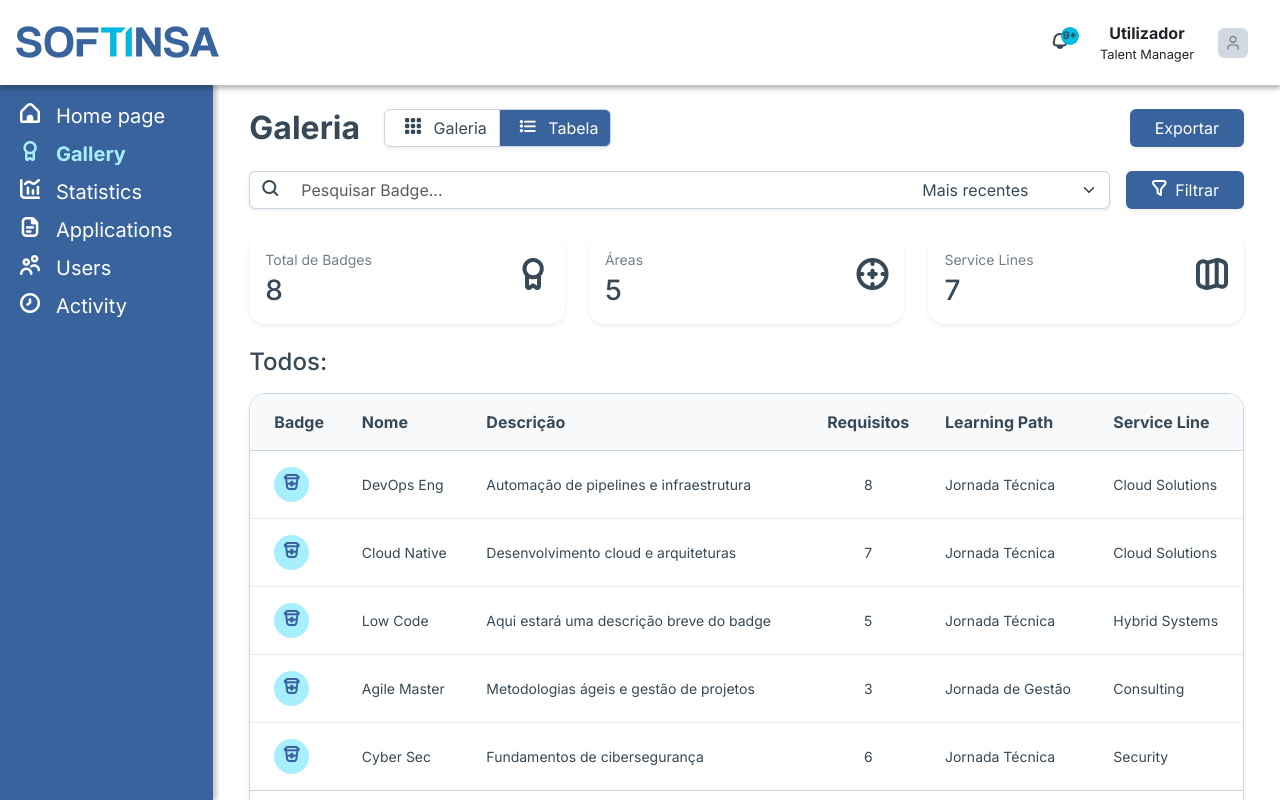
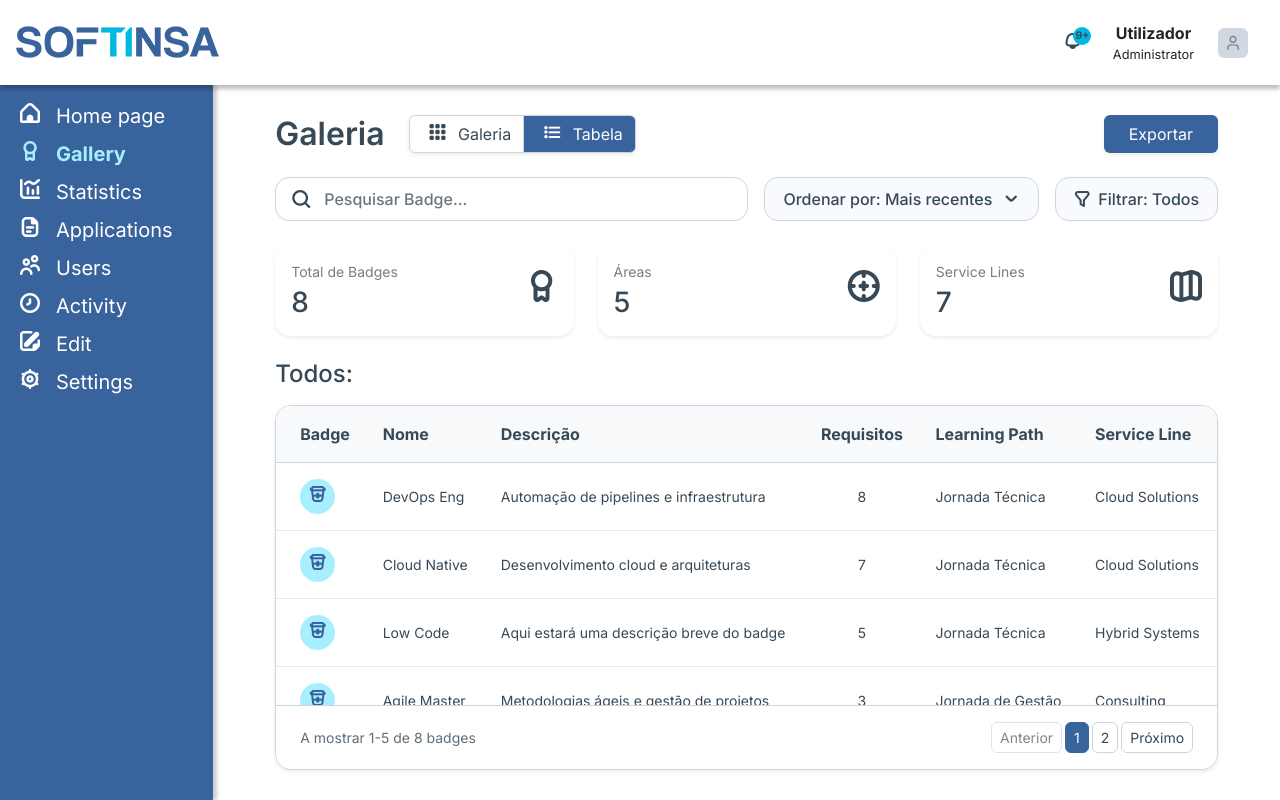
Before and after one commit to tiiago2/App-Web-PINT, a React (Vite) app in the folder softinsa_pint/: page /galeria in a window 1280 px wide. Built offline with nearby package versions, Linux system fonts and the light colour scheme; some icons are missing.

Commit message:
atualizações com os componentes do caprichoso

```diff
--- a/softinsa_pint/src/App.jsx
+++ b/softinsa_pint/src/App.jsx
@@ -33,7 +33,7 @@ function App() {
     //-------------trocar para base dados
     id: 1,
     nome: "Utilizador",
-    cargo: "talent",
+    cargo: "admin",
     foto: user_logo, // a imagem que importaste no topo
     ultimoLogin: new Date("2026-04-10"),
   });
@@ -233,6 +233,7 @@ function App() {
           />
           {/*<Route path="/candidaturas" element={} />*/}
           <Route path="/galeria" element={<Galeria />} />
+          <Route path="/editar" element={<EditarAdmin />} />
           <Route path="/definicoes" element={<DefinicoesAdmin />} />
           <Route path="/atividade" element={<Atividade />} />
           <Route path="/" element={<Navigate to="/home" replace />} />
--- a/softinsa_pint/src/pages/Administrador/definicoes_Admin.css
+++ b/softinsa_pint/src/pages/Administrador/definicoes_Admin.css
@@ -1,5 +1,5 @@
 .definicoes-container {
-  padding: 2rem;
+  padding: var(--margem-superior-conteudo) var(--margem-lateral-conteudo);
   background-color: var(--fundo);
   height: 100%;
   overflow-y: auto;
@@ -8,12 +8,6 @@
 .form-switch .form-check-input:checked {
   background-color: var(--barra_lateral);
   border-color: var(--barra_lateral);
-}
-
-.definicoes-title {
-  color: var(--fontes);
-  font-weight: 700;
-  margin-bottom: 1.5rem;
 }
 
 .tabs-container {
@@ -109,89 +103,3 @@
   background-color: var(--selecao);
   border-color: var(--contorno);
 }
-
-/* ── Custom Dropdown ──────────────────────────────────────────── */
-
-.def-dropdown-wrap {
-  position: relative;
-  max-width: 300px;
-}
-
-.def-filtro-btn {
-  border: 1px solid var(--outline, #cad5e2);
-  border-radius: 10px;
-  background: transparent;
-  color: var(--fontes, #374957);
-  font-size: 0.85rem;
-  padding: 8px 14px;
-  cursor: pointer;
-  display: flex;
-  align-items: center;
-  gap: 8px;
-  transition:
-    background 0.15s,
-    border-color 0.15s;
-  width: 100%;
-}
-
-.def-filtro-btn:hover {
-  background: #f0f4f8;
-}
-
-.def-filtro-btn.active {
-  background-color: #f0f4f8;
-  border-color: #39639c;
-}
-
-.def-dropdown {
-  position: absolute;
-  top: calc(100% + 6px);
-  left: 0;
-  background: #ffffff;
-  border: 1px solid #cad5e2;
-  border-radius: 12px;
-  width: 100%;
-  box-shadow: 0 4px 16px rgba(0, 0, 0, 0.1);
-  z-index: 10;
-  padding: 8px 0;
-  animation: defFadeIn 0.12s ease;
-}
-
-@keyframes defFadeIn {
-  from {
-    opacity: 0;
-    transform: translateY(-4px);
-  }
-  to {
-    opacity: 1;
-    transform: translateY(0);
-  }
-}
-
-.def-dropdown-header {
-  font-size: 0.75rem;
-  font-weight: 600;
-  color: #374957;
-  padding: 4px 14px 8px;
-  border-bottom: 1px solid #e9ecef;
-  margin-bottom: 4px;
-  letter-spacing: 0.02em;
-}
-
-.def-dropdown-item {
-  padding: 8px 14px;
-  font-size: 0.85rem;
-  color: #374957;
-  cursor: pointer;
-  transition: background 0.12s;
-}
-
-.def-dropdown-item:hover {
-  background-color: #f0f4f8;
-}
-
-.def-dropdown-item.selected {
-  color: #39639c;
-  font-weight: 600;
-  background-color: #eef4ff;
-}
--- a/softinsa_pint/src/pages/Administrador/definicoes_Admin.jsx
+++ b/softinsa_pint/src/pages/Administrador/definicoes_Admin.jsx
@@ -1,6 +1,7 @@
 import React, { useState } from "react";
 import { useTranslation } from "react-i18next";
 import { TabsAdmin } from "../../components/ui/TabsAdmin";
+import BotaoDropdown from "../../components/ui/BotaoDropdown/BotaoDropdown";
 import "./definicoes_Admin.css";
 
 function DefinicoesAdmin() {
@@ -161,7 +162,7 @@ function DefinicoesAdmin() {
 
   return (
     <div className="definicoes-container w-100">
-      <h1 className="definicoes-title">{t("definicoes")}</h1>
+      <h1 className="texto-titulo-principal mb-4">{t("definicoes")}</h1>
 
       {/* Navegação de Abas */}
       <TabsAdmin
@@ -177,44 +178,17 @@ function DefinicoesAdmin() {
             <h3 className="section-title">{t("niveis_permissoes")}</h3>
             <p className="section-subtitle">{t("gerir_roles")}</p>
 
-            <div className="mt-4 def-dropdown-wrap" ref={dropdownRef}>
+            <div className="mt-4">
               <label className="form-label fw-medium mb-2">
                 Selecionar Tipo de Utilizador
               </label>
-              <div>
-                <button
-                  className={`def-filtro-btn ${dropdownAberto ? "active" : ""}`}
-                  onClick={() => setDropdownAberto((o) => !o)}
-                  style={{ minWidth: "200px", justifyContent: "space-between" }}
-                >
-                  {roleSelecionada
-                    ? t(roleSelecionada)
-                    : "-- Selecione uma opção --"}
-                  <i
-                    className="fi fi-br-angle-small-down"
-                    style={{ fontSize: "0.9rem" }}
-                  ></i>
-                </button>
-
-                {dropdownAberto && (
-                  <div className="def-dropdown mt-1">
-                    <div className="def-dropdown-header">
-                      Tipos de Utilizador
-                    </div>
-                    {roles.map((op) => (
-                      <div
-                        key={op}
-                        className={`def-dropdown-item ${roleSelecionada === op ? "selected" : ""}`}
-                        onClick={() => {
-                          setRoleSelecionada(op);
-                          setDropdownAberto(false);
-                        }}
-                      >
-                        {t(op)}
-                      </div>
-                    ))}
-                  </div>
-                )}
+              <div style={{ maxWidth: "300px" }}>
+                <BotaoDropdown
+                  titulo="Selecione uma opção"
+                  valor={roleSelecionada}
+                  opcoes={roles.map((op) => ({ valor: op, label: t(op) }))}
+                  onChange={setRoleSelecionada}
+                />
               </div>
             </div>
 
--- a/softinsa_pint/src/pages/Administrador/editar_Admin.css
+++ b/softinsa_pint/src/pages/Administrador/editar_Admin.css
@@ -1,17 +1,10 @@
 .editar-container {
-    padding: 2rem;
+    padding: var(--margem-superior-conteudo) var(--margem-lateral-conteudo);
     height: 100%;
     display: flex;
     flex-direction: column;
     overflow-y: auto;
     background-color: var(--fundo);
-}
-
-.editar-title {
-    font-size: 2rem;
-    font-weight: 700;
-    color: var(--fontes);
-    margin-bottom: 1.5rem;
 }
 
 .editar-tabs-container {
@@ -127,6 +120,10 @@
     color: var(--barra_lateral);
 }
 
+.action-btn-danger:hover {
+    color: #dc3545;
+}
+
 /* View Toggle (Galeria/Tabela) */
 .view-toggle-container {
     display: inline-flex;
@@ -220,6 +217,14 @@
     transition: opacity 0.2s;
 }
 
+.badge-delete-btn i {
+    display: flex;
+    align-items: center;
+    justify-content: center;
+    margin-top: 1px; /* Ajuste fino ótico para ícones Flaticon */
+    line-height: 1;
+}
+
 .badge-circle:hover .badge-delete-btn {
     opacity: 1;
 }
--- a/softinsa_pint/src/pages/Administrador/editar_Admin.jsx
+++ b/softinsa_pint/src/pages/Administrador/editar_Admin.jsx
@@ -1,6 +1,8 @@
 import React, { useState } from 'react';
 import { useTranslation } from 'react-i18next';
 import { TabsAdmin } from '../../components/ui/TabsAdmin';
+import BarraPesquisa from '../../components/ui/BarraPesquisa/BarraPesquisa';
+import BotaoDropdown from '../../components/ui/BotaoDropdown/BotaoDropdown';
 import './editar_Admin.css';
 
 function EditarAdmin() {
@@ -8,6 +10,9 @@ function EditarAdmin() {
   const [abaAtiva, setAbaAtiva] = useState('badges');
   const [viewMode, setViewMode] = useState('galeria'); // 'galeria' ou 'tabela'
   const [searchTerm, setSearchTerm] = useState('');
+  const [ordenacao, setOrdenacao] = useState('recentes');
+  const [filtro, setFiltro] = useState('');
+  const [visibleBadgesCount, setVisibleBadgesCount] = useState(15);
 
   const abasEditar = [
     { id: 'badges', label: 'Badges' },
@@ -43,6 +48,12 @@ function EditarAdmin() {
     { id: 9, nome: 'Low Code', categoria: 'Hybrid Systems', cor: '#df7983', icon: 'fi-br-trophy' },
     { id: 10, nome: 'Low Code', categoria: 'Hybrid Systems', cor: '#a0e4b8', icon: 'fi-br-database' },
     { id: 11, nome: 'Low Code', categoria: 'Hybrid Systems', cor: '#aec87e', icon: 'fi-br-microchip' },
+    { id: 12, nome: 'React Native', categoria: 'Mobile', cor: '#61dafb', icon: 'fi-br-smartphone' },
+    { id: 13, nome: 'Angular Pro', categoria: 'Web UI', cor: '#dd0031', icon: 'fi-br-browser' },
+    { id: 14, nome: 'CyberSec', categoria: 'Security', cor: '#4a4e69', icon: 'fi-br-shield-check' },
+    { id: 15, nome: 'DevOps Master', categoria: 'Infrastructure', cor: '#f4a261', icon: 'fi-br-server' },
+    { id: 16, nome: 'UI/UX Design', categoria: 'Design', cor: '#e76f51', icon: 'fi-br-palette' },
+    { id: 17, nome: 'Python AI', categoria: 'Data Science', cor: '#2a9d8f', icon: 'fi-br-chart-histogram' },
   ];
 
   // Métricas mock
@@ -52,26 +63,50 @@ function EditarAdmin() {
     totalAreas: 4
   };
 
+  const opcoesOrdenacao = [
+    { valor: "recentes", label: "Mais recentes" },
+    { valor: "antigos", label: "Mais antigos" },
+    { valor: "az", label: "A-Z" },
+    { valor: "za", label: "Z-A" },
+  ];
+
+  const opcoesFiltro = [
+    { valor: "", label: "Todos" },
+    { valor: "learningPath", label: "Learning Path" },
+    { valor: "serviceLine", label: "Service Line" },
+    { valor: "area", label: "Área" },
+  ];
+
   const renderFiltros = () => (
-    <div className="d-flex gap-3 mb-4">
-      <div className="input-group flex-grow-1 shadow-sm border rounded-pill overflow-hidden bg-white">
-        <span className="input-group-text bg-white border-0 ps-3">
-          <i className="fi fi-br-search text-muted"></i>
-        </span>
-        <input
-          type="text"
-          className="form-control border-0 shadow-none bg-white"
+    <div className="d-flex flex-column flex-xl-row align-items-stretch gap-3 mb-4">
+      <div className="flex-grow-1">
+        <BarraPesquisa
+          valor={searchTerm}
+          onChange={setSearchTerm}
           placeholder={`Pesquisar ${abaAtiva.replace('_', ' ')}...`}
-          value={searchTerm}
-          onChange={(e) => setSearchTerm(e.target.value)}
         />
-        <span className="input-group-text bg-white border-0 pe-3 text-muted" style={{fontSize: '0.85rem', cursor: 'pointer'}}>
-          Mais recentes <i className="fi fi-br-angle-down ms-1"></i>
-        </span>
       </div>
-      <button className="btn rounded-pill px-4 text-white shadow-sm d-flex align-items-center gap-2" style={{ backgroundColor: 'var(--barra_lateral)' }}>
-        <i className="fi fi-br-filter"></i> Filtrar
-      </button>
+
+      <div style={{ minWidth: '180px' }}>
+        <BotaoDropdown
+          titulo="Ordenar por"
+          valor={ordenacao}
+          opcoes={opcoesOrdenacao}
+          onChange={setOrdenacao}
+        />
+      </div>
+
+      <div>
+        <BotaoDropdown
+          titulo="Filtrar"
+          valor={filtro}
+          opcoes={opcoesFiltro}
+          onChange={setFiltro}
+          icone="fi fi-br-filter"
+          mostrarValor={false}
+          mostrarSeta={false}
+        />
+      </div>
     </div>
   );
 
@@ -157,7 +192,7 @@ function EditarAdmin() {
                     <td>{lp.area}</td>
                     <td>
                       <button className="action-btn me-2" title="Editar"><i className="fi fi-br-edit"></i></button>
-                      <button className="action-btn" title="Eliminar"><i className="fi fi-br-trash"></i></button>
+                      <button className="action-btn action-btn-danger" title="Eliminar"><i className="fi fi-br-trash"></i></button>
                     </td>
                   </tr>
                 )) : (
@@ -175,6 +210,8 @@ function EditarAdmin() {
 
   const renderGaleria = () => {
     const filtrados = mockBadges.filter(b => b.nome.toLowerCase().includes(searchTerm.toLowerCase()));
+    const batch1 = filtrados.slice(0, 15);
+    const batch2 = visibleBadgesCount > 15 ? filtrados.slice(15) : [];
 
     return (
       <div className="d-flex flex-column" style={{ minHeight: '400px' }}>
@@ -190,8 +227,8 @@ function EditarAdmin() {
             <div className="badge-category">Adicionar novo</div>
           </div>
 
-          {/* Lista de Badges */}
-          {filtrados.map(badge => (
+          {/* Lista de Badges - Primeiro Lote (Até 15) */}
+          {batch1.map(badge => (
             <div key={badge.id} className="badge-item-wrapper">
               <div className="badge-circle" style={{ backgroundColor: badge.cor }}>
                 <i className={`fi ${badge.icon}`}></i>
@@ -205,8 +242,31 @@ function EditarAdmin() {
           ))}
         </div>
 
-        {filtrados.length > 0 && (
-          <button className="ver-mais-badges-btn">Ver mais Badges</button>
+        {/* Lista de Badges - Segundo Lote (Restantes) */}
+        {batch2.length > 0 && (
+          <div className="badge-gallery-grid" style={{ paddingTop: '0' }}>
+            {batch2.map(badge => (
+              <div key={badge.id} className="badge-item-wrapper">
+                <div className="badge-circle" style={{ backgroundColor: badge.cor }}>
+                  <i className={`fi ${badge.icon}`}></i>
+                  <div className="badge-delete-btn" title="Eliminar Badge">
+                    <i className="fi fi-br-trash"></i>
+                  </div>
+                </div>
+                <div className="badge-name">{badge.nome}</div>
+                <div className="badge-category">{badge.categoria}</div>
+              </div>
+            ))}
+          </div>
+        )}
+
+        {filtrados.length > visibleBadgesCount && (
+          <button
+            className="ver-mais-badges-btn"
+            onClick={() => setVisibleBadgesCount(filtrados.length)}
+          >
+            Ver mais Badges
+          </button>
         )}
       </div>
     );
@@ -214,7 +274,7 @@ function EditarAdmin() {
 
   return (
     <div className="editar-container w-100">
-      <h1 className="editar-title d-flex align-items-center">
+      <h1 className="texto-titulo-principal d-flex align-items-center mb-4">
         Editar {getNomeAba()}{abaAtiva !== 'areas' ? 's' : ''}
 
         {abaAtiva === 'badges' && (
--- a/softinsa_pint/src/pages/Administrador/home_Admin.css
+++ b/softinsa_pint/src/pages/Administrador/home_Admin.css
@@ -1,3 +1,10 @@
+.home-admin-container {
+    padding: var(--margem-superior-conteudo) var(--margem-lateral-conteudo);
+    height: 100%;
+    overflow-y: auto;
+    background-color: var(--fundo);
+}
+
 /* Tamanhos e efeitos fixos do botão colorido */
 .botao-rapido {
     width: 110px;
--- a/softinsa_pint/src/pages/Administrador/home_Admin.jsx
+++ b/softinsa_pint/src/pages/Administrador/home_Admin.jsx
@@ -139,17 +139,13 @@ const HomeAdmin = ({ saudacao = "Boa Noite, Gonçalo!" }) => {
 
   return (
     <div
-      className="p-3 d-flex flex-column gap-2"
-      style={{ height: "100%", overflow: "hidden" }}
+      className="home-admin-container d-flex flex-column gap-2"
     >
       {/* Saudação */}
       <div className="flex-shrink-0 ms-2">
-        <h2
-          className="fw-bold m-0"
-          style={{ fontSize: "clamp(1.5rem, 2.5vw, 2rem)" }}
-        >
+        <h1 className="texto-titulo-principal m-0">
           {saudacao}
-        </h2>
+        </h1>
       </div>
 
       {/* Ações Rápidas */}
--- /dev/null
+++ b/softinsa_pint/src/pages/talent/Galeria.css
@@ -0,0 +1,7 @@
+.galeria-container {
+    padding: var(--margem-superior-conteudo) var(--margem-lateral-conteudo);
+    background-color: var(--fundo);
+    min-height: 100%;
+    display: flex;
+    flex-direction: column;
+}
--- a/softinsa_pint/src/pages/talent/Galeria.jsx
+++ b/softinsa_pint/src/pages/talent/Galeria.jsx
@@ -1,4 +1,7 @@
 import React, { useState } from 'react';
+import BarraPesquisa from "../../components/ui/BarraPesquisa/BarraPesquisa";
+import BotaoDropdown from "../../components/ui/BotaoDropdown/BotaoDropdown";
+import './Galeria.css';
 
 function Galeria() {
   // Estados
@@ -64,11 +67,11 @@ function Galeria() {
   const totalPaginas = Math.ceil(badgesFiltrados.length / itensPorPagina);
 
   return (
-    <div className="p-4" style={{ backgroundColor: "var(--fundo)", minHeight: "100%" }}>
+    <div className="galeria-container w-100">
       {/* 1. Cabeçalho: Título e Botões */}
       <div className="d-flex justify-content-between align-items-center mb-4">
         <div className="d-flex align-items-center gap-4">
-          <h2 className="m-0 fw-bold" style={{ color: "var(--fontes)" }}>Galeria</h2>
+          <h1 className="texto-titulo-principal m-0">Galeria</h1>
 
           <div className="btn-group shadow-sm" role="group">
             <button
@@ -190,80 +193,43 @@ function Galeria() {
 
 
       {/* 2. Barra de Pesquisa e Filtros */}
-      <div className="d-flex gap-3 mb-4">
-        <div className="input-group flex-grow-1 shadow-sm rounded">
-          <span className="input-group-text border-end-0" style={{ backgroundColor: "var(--fundo)", borderColor: "var(--contorno)", color: "var(--fontes)" }}>
-            <i className="fi fi-br-search"></i>
-          </span>
-          <input
-            type="text"
-            className="form-control border-start-0"
+      <div className="d-flex flex-column flex-xl-row gap-3 mb-4">
+        <div className="flex-grow-1">
+          <BarraPesquisa
+            valor={termoPesquisa}
+            onChange={setTermoPesquisa}
             placeholder="Pesquisar Badge..."
-            style={{ backgroundColor: "var(--fundo)", borderColor: "var(--contorno)", color: "var(--fontes)", boxShadow: "none" }}
-            value={termoPesquisa}
-            onChange={(e) => setTermoPesquisa(e.target.value)}
           />
-          <select
-            className="form-select border-start-0"
-            style={{ maxWidth: "200px", backgroundColor: "var(--fundo)", borderColor: "var(--contorno)", color: "var(--fontes)", boxShadow: "none" }}
-            value={ordenacao}
-            onChange={(e) => setOrdenacao(e.target.value)}
-          >
-            <option value="recentes">Mais recentes</option>
-            <option value="antigos">Mais antigos</option>
-            <option value="az">A-Z</option> {/* <-- NOVA OPÇÃO AQUI */}
-          </select>
         </div>
 
-        {/* --- BOTÃO E MENU DROPDOWN DE FILTROS --- */}
-        <div className="position-relative">
-          <button
-            className="btn px-4 d-flex align-items-center gap-2 shadow-sm h-100"
-            style={{ backgroundColor: "var(--barra_lateral)", color: "var(--fundo)" }}
-            onClick={() => setMostrarFiltros(!mostrarFiltros)}
-          >
-            <i className="fi fi-br-filter"></i> Filtrar
-          </button>
+        <div style={{ minWidth: '180px' }}>
+          <BotaoDropdown
+            titulo="Ordenar por"
+            valor={ordenacao}
+            opcoes={[
+              { valor: 'recentes', label: 'Mais recentes' },
+              { valor: 'antigos', label: 'Mais antigos' },
+              { valor: 'az', label: 'A-Z' }
+            ]}
+            onChange={setOrdenacao}
+          />
+        </div>
 
-          {/* O Pop-up do Design */}
-          {mostrarFiltros && (
-            <div
-              className="position-absolute shadow-sm rounded-4 p-3 mt-2"
-              style={{
-                top: "100%",
-                right: 0,
-                width: "220px",
-                backgroundColor: "var(--fundo)",
-                border: "1px solid var(--contorno)",
-                zIndex: 1000
-              }}
-            >
-              <h6 className="mb-2 fs-6" style={{ color: "var(--fontes)" }}>Filtrar por:</h6>
-              <hr className="mt-0 mb-3" style={{ borderColor: "var(--contorno)", opacity: 0.5 }} />
-
-              {/* Opções de Filtro */}
-              <div className="d-flex flex-column gap-3">
-                <span className="text-decoration-none m-0" style={{ color: "red", cursor: "pointer", fontSize: "1.1rem" }}>
-                  Esta merda é bue inconveniente
-                </span>
-                <span className="text-decoration-none m-0" style={{ color: "red", cursor: "pointer", fontSize: "1.1rem" }}>
-                  Temos de arranjar uma alternativa
-                </span>
-                <span className="text-decoration-none m-0" style={{ color: "var(--fontes)", cursor: "pointer", fontSize: "1.1rem" }}>
-                  Área
-                </span>
-                <span className="text-decoration-none m-0" style={{ color: "var(--fontes)", cursor: "pointer", fontSize: "1.1rem" }}>
-                  Service Line
-                </span>
-                <span className="text-decoration-none m-0" style={{ color: "var(--fontes)", cursor: "pointer", fontSize: "1.1rem" }}>
-                  Learning Path
-                </span>
-                <span className="text-decoration-none m-0" style={{ color: "var(--fontes)", cursor: "pointer", fontSize: "1.1rem" }}>
-                  Data
-                </span>
-              </div>
-            </div>
-          )}
+        <div>
+          <BotaoDropdown
+            titulo="Filtrar"
+            valor=""
+            opcoes={[
+              { valor: "", label: "Todos" },
+              { valor: "area", label: "Área" },
+              { valor: "serviceLine", label: "Service Line" },
+              { valor: "learningPath", label: "Learning Path" },
+            ]}
+            onChange={() => {}}
+            icone="fi fi-br-filter"
+            mostrarValor={false}
+            mostrarSeta={false}
+          />
         </div>
       </div>
 
```
